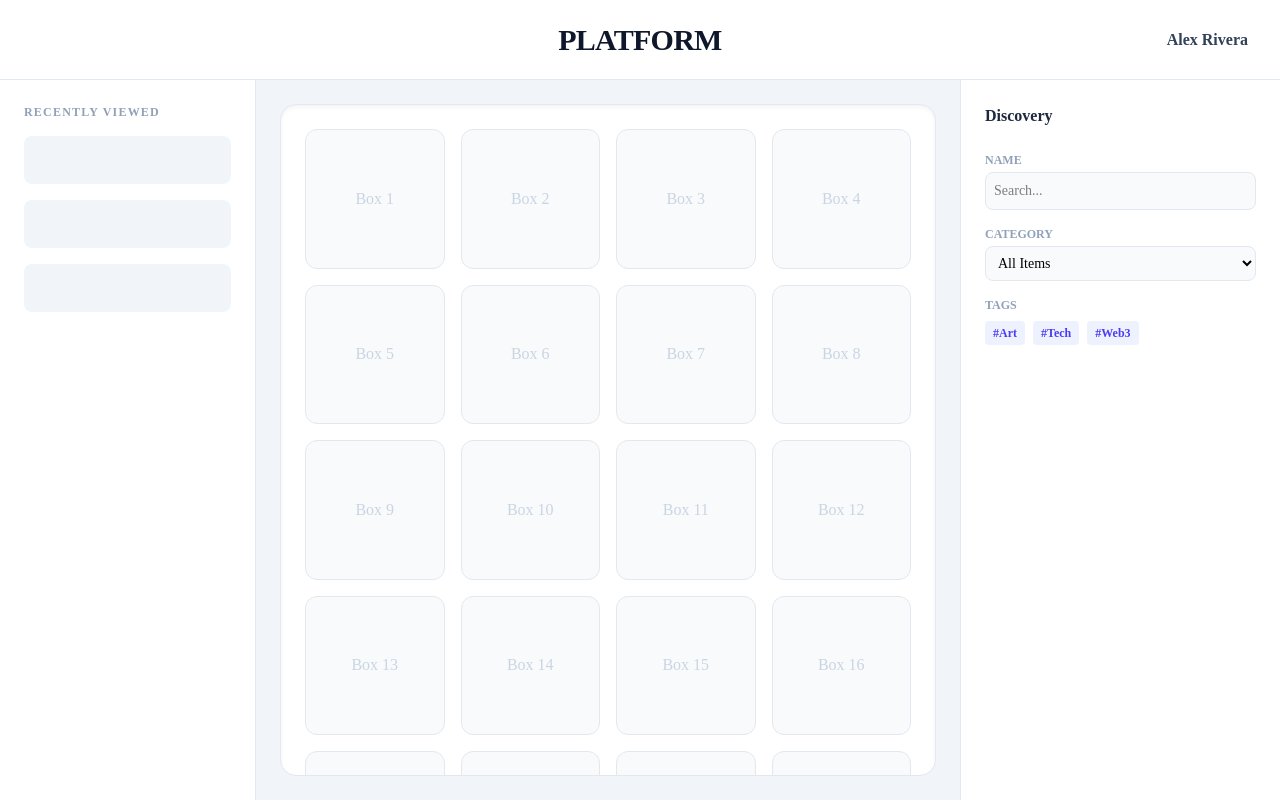
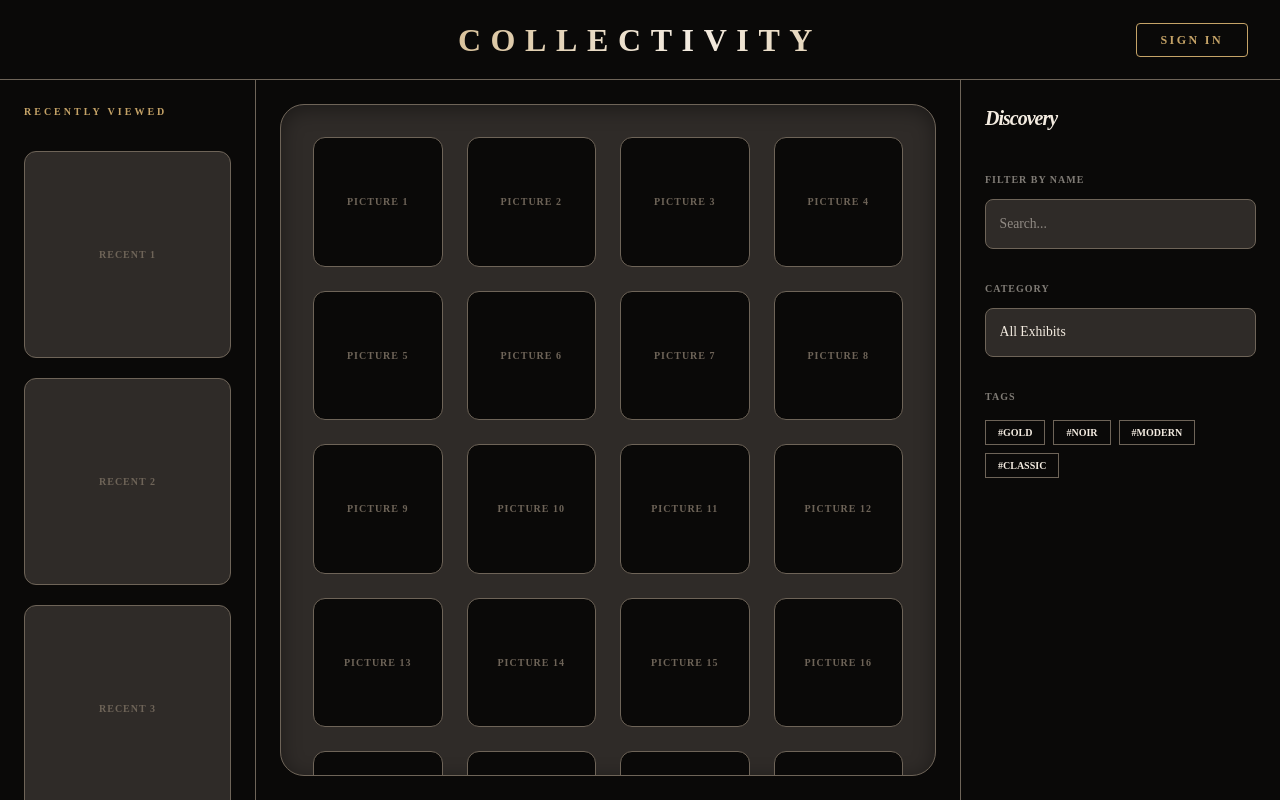
Before and after one commit to Kensey-McDowell/HackMT-2026-Collectivity, a React (Vite) app in the folder React/my-react-app/: page /social in a window 1280 px wide. Built offline with nearby package versions, Linux system fonts and the light colour scheme.

Commit message:
Social Update

```diff
--- /dev/null
+++ b/React/my-react-app/src/pages/social.css
@@ -0,0 +1,140 @@
+:root {
+  /* Your Base Theme */
+  --bg-color: #0a0908;
+  --text-color: #f4ece1;
+  --accent-color: #c5a367;
+  --secondary-accent: #d9cbb3;
+  --secondary-bg: #2f2b28;
+  --hover-color: #cfc6b8;
+  --border-color: #6e6458;
+  --shadow-color: rgba(0, 0, 0, 0.4);
+}
+
+/* --- CORE LAYOUT --- */
+.dashboard-wrapper {
+  height: 100vh;
+  width: 100%;
+  display: flex;
+  flex-direction: column;
+  background-color: var(--bg-color);
+  color: var(--text-color);
+  overflow: hidden;
+  font-family: 'Playfair Display', serif;
+}
+
+.main-nav {
+  height: 80px;
+  background-color: var(--bg-color);
+  border-bottom: 1px solid var(--border-color);
+  display: flex;
+  align-items: center;
+  justify-content: space-between;
+  padding: 0 2rem;
+  z-index: 50;
+  flex-shrink: 0;
+}
+
+.platform-logo {
+  font-size: 2rem;
+  font-weight: 900;
+  letter-spacing: 0.3em;
+  text-transform: uppercase;
+  background: linear-gradient(90deg, var(--text-color), var(--accent-color), var(--text-color));
+  background-size: 200% auto;
+  -webkit-background-clip: text;
+  -webkit-text-fill-color: transparent;
+  animation: shine 8s linear infinite;
+}
+
+@keyframes shine {
+  to { background-position: 200% center; }
+}
+
+.main-content-area {
+  display: flex;
+  flex: 1;
+  overflow: hidden;
+}
+
+/* --- SIDEBARS --- */
+.sidebar {
+  background-color: var(--bg-color);
+  padding: 1.5rem;
+  overflow-y: auto;
+}
+
+/* --- BOX STYLING (Center & Left) --- */
+.scrollable-box {
+  flex: 1;
+  background-color: var(--secondary-bg);
+  border: 1px solid var(--border-color);
+  border-radius: 1.5rem;
+  margin: 1.5rem;
+  padding: 2rem;
+  overflow-y: auto;
+  box-shadow: inset 0 4px 20px var(--shadow-color);
+}
+
+.image-card {
+  aspect-ratio: 1 / 1;
+  background-color: var(--bg-color);
+  border: 1px solid var(--border-color);
+  border-radius: 0.75rem;
+  display: flex;
+  align-items: center;
+  justify-content: center;
+  transition: all 0.4s cubic-bezier(0.175, 0.885, 0.32, 1.275);
+  cursor: pointer;
+  color: var(--border-color);
+}
+
+.image-card:hover {
+  border-color: var(--accent-color);
+  transform: scale(1.03);
+  box-shadow: 0 0 25px rgba(197, 163, 103, 0.15);
+}
+
+.sidebar-image-card {
+  aspect-ratio: 1 / 1;
+  width: 100%;
+  background-color: var(--secondary-bg);
+  border: 1px solid var(--border-color);
+  border-radius: 0.75rem;
+  display: flex;
+  align-items: center;
+  justify-content: center;
+  transition: all 0.3s ease;
+  cursor: pointer;
+  margin-bottom: 1.25rem;
+  color: var(--border-color);
+}
+
+.sidebar-image-card:hover {
+  border-color: var(--accent-color);
+  transform: translateY(-4px);
+}
+
+/* --- UI ELEMENTS --- */
+.search-input {
+  width: 100%;
+  background: var(--secondary-bg);
+  border: 1px solid var(--border-color);
+  color: var(--text-color);
+  padding: 0.85rem;
+  border-radius: 0.5rem;
+  outline: none;
+  font-size: 0.85rem;
+  transition: border-color 0.3s;
+}
+
+.search-input:focus {
+  border-color: var(--accent-color);
+}
+
+.scrollable-box::-webkit-scrollbar {
+  width: 4px;
+}
+.scrollable-box::-webkit-scrollbar-thumb {
+  background: var(--border-color);
+  border-radius: 10px;
+}
--- a/React/my-react-app/src/pages/social.jsx
+++ b/React/my-react-app/src/pages/social.jsx
@@ -1,90 +1,111 @@
-import React from 'react';
+import React, { useState } from 'react';
+import { Link } from 'react-router-dom'; // Ensure react-router-dom is installed
+import './social.css';
 
 export default function SocialPage() {
+  // Simple state to simulate login status
+  const [isLoggedIn, setIsLoggedIn] = useState(false);
+
   return (
-    // "h-screen" and "overflow-hidden" lock the page so it doesn't scroll
-    <div className="h-screen w-full flex flex-col bg-slate-50 overflow-hidden">
+    <div className="dashboard-wrapper">
 
       {/* --- TOP NAVIGATION --- */}
-      <nav className="h-20 bg-white border-b border-slate-200 px-8 flex items-center justify-between shrink-0">
-        <div className="w-1/3" /> {/* Left Spacer */}
+      <nav className="main-nav">
+        <div className="w-1/3 invisible lg:visible" />
 
         <div className="w-1/3 text-center">
-          <h1 className="text-3xl font-black tracking-tight text-slate-900 uppercase">
-            Platform
-          </h1>
+          <h1 className="platform-logo">COLLECTIVITY</h1>
         </div>
 
-        {/* TOP RIGHT: Profile Name only */}
+        {/* TOP RIGHT: Conditional Profile or Sign In */}
         <div className="w-1/3 flex justify-end items-center">
-          <span className="font-bold text-slate-700 hover:text-indigo-600 cursor-pointer transition">
-            Alex Rivera
-          </span>
+          {isLoggedIn ? (
+            <div className="flex items-center gap-4 group cursor-pointer">
+              <span className="text-sm font-bold tracking-widest uppercase text-[var(--text-color)] group-hover:text-[var(--accent-color)] transition-colors">
+                Alex Rivera
+              </span>
+              <div className="w-12 h-12 rounded-full border-2 border-[var(--border-color)] overflow-hidden shrink-0 transition-all group-hover:border-[var(--accent-color)]">
+                <img
+                  src="https://api.dicebear.com/7.x/avataaars/svg?seed=Alex"
+                  alt="Profile"
+                  className="w-full h-full object-cover"
+                />
+              </div>
+            </div>
+          ) : (
+            <Link
+              to="/registration"
+              className="px-6 py-2 border border-[var(--accent-color)] text-[var(--accent-color)] text-xs font-bold uppercase tracking-[0.2em] hover:bg-[var(--accent-color)] hover:text-[var(--bg-color)] transition-all rounded-sm"
+            >
+              Sign In
+            </Link>
+          )}
         </div>
       </nav>
 
       {/* --- MAIN LAYOUT --- */}
-      <div className="flex flex-1 overflow-hidden">
+      <div className="main-content-area">
 
-        {/* LEFT: Recently Viewed */}
-        <aside className="w-64 bg-white border-r border-slate-200 p-6 hidden lg:block overflow-hidden">
-          <h2 className="text-xs font-bold text-slate-400 uppercase tracking-widest mb-4">
+        {/* LEFT SIDEBAR: Recently Viewed (3 Boxes) */}
+        <aside className="sidebar w-64 hidden lg:flex flex-col border-r border-[var(--border-color)]">
+          <h2 className="text-[10px] font-bold uppercase tracking-[0.3em] mb-8 text-[var(--accent-color)]">
             Recently Viewed
           </h2>
-          <div className="space-y-4">
+          <div className="flex flex-col">
             {[1, 2, 3].map((i) => (
-              <div key={i} className="h-12 bg-slate-100 rounded-lg animate-pulse" />
+              <div key={i} className="sidebar-image-card">
+                <span className="text-[10px] uppercase tracking-widest font-bold">Recent {i}</span>
+              </div>
             ))}
           </div>
         </aside>
 
-        {/* CENTER: The Scrollable Box */}
-        <main className="flex-1 p-6 bg-slate-100 flex flex-col">
-          {/* This container has overflow-y-auto, making it the only scrollable part */}
-          <div className="flex-1 bg-white rounded-2xl shadow-inner border border-slate-200 overflow-y-auto p-6">
-            <div className="grid grid-cols-2 md:grid-cols-3 lg:grid-cols-4 gap-4">
-              {/* Dummy boxes for future pictures */}
-              {[...Array(20)].map((_, i) => (
-                <div
-                  key={i}
-                  className="aspect-square bg-slate-50 border border-slate-200 rounded-xl flex items-center justify-center text-slate-300 font-medium"
-                >
-                  Box {i + 1}
+        {/* CENTER COLUMN: Scrollable Image Box */}
+        <main className="flex-1 flex flex-col overflow-hidden">
+          <div className="scrollable-box">
+            <div className="grid grid-cols-2 md:grid-cols-3 lg:grid-cols-4 gap-6">
+              {[...Array(24)].map((_, i) => (
+                <div key={i} className="image-card">
+                  <span className="text-[10px] uppercase tracking-widest font-bold">Picture {i + 1}</span>
                 </div>
               ))}
             </div>
           </div>
         </main>
 
-        {/* RIGHT: Search & Filters */}
-        <aside className="w-80 bg-white border-l border-slate-200 p-6 hidden md:flex flex-col gap-6">
-          <h2 className="font-bold text-slate-800">Discovery</h2>
+        {/* RIGHT SIDEBAR: Discovery & Search */}
+        <aside className="sidebar w-80 hidden md:flex flex-col gap-10 border-l border-[var(--border-color)]">
+          <h2 className="text-xl font-bold italic tracking-tighter">Discovery</h2>
 
-          <div className="space-y-4 text-sm">
-            <div>
-              <label className="block text-xs font-bold text-slate-400 uppercase mb-1">Name</label>
-              <input type="text" placeholder="Search..." className="w-full p-2 bg-slate-50 rounded-lg border border-slate-200 focus:outline-none focus:ring-2 focus:ring-indigo-500" />
-            </div>
+          <div className="space-y-8">
+            <section>
+              <label className="text-[10px] font-bold uppercase tracking-widest mb-3 block opacity-50">Filter By Name</label>
+              <input type="text" placeholder="Search..." className="search-input" />
+            </section>
 
-            <div>
-              <label className="block text-xs font-bold text-slate-400 uppercase mb-1">Category</label>
-              <select className="w-full p-2 bg-slate-50 rounded-lg border border-slate-200 outline-none">
-                <option>All Items</option>
-                <option>Digital</option>
-                <option>Physical</option>
+            <section>
+              <label className="text-[10px] font-bold uppercase tracking-widest mb-3 block opacity-50">Category</label>
+              <select className="search-input cursor-pointer appearance-none">
+                <option>All Exhibits</option>
+                <option>Cinematic</option>
+                <option>Modern Architecture</option>
+                <option>Noir Photography</option>
               </select>
-            </div>
+            </section>
 
-            <div>
-              <label className="block text-xs font-bold text-slate-400 uppercase mb-2">Tags</label>
+            <section>
+              <label className="text-[10px] font-bold uppercase tracking-widest mb-4 block opacity-50">Tags</label>
               <div className="flex flex-wrap gap-2">
-                {['#Art', '#Tech', '#Web3'].map(tag => (
-                  <span key={tag} className="px-2 py-1 bg-indigo-50 text-indigo-600 rounded text-xs font-bold cursor-pointer">
+                {['#Gold', '#Noir', '#Modern', '#Classic'].map(tag => (
+                  <span
+                    key={tag}
+                    className="px-3 py-1 border border-[var(--border-color)] text-[10px] uppercase font-bold cursor-pointer hover:bg-[var(--accent-color)] hover:text-[var(--bg-color)] transition-all"
+                  >
                     {tag}
                   </span>
                 ))}
               </div>
-            </div>
+            </section>
           </div>
         </aside>
 
```
